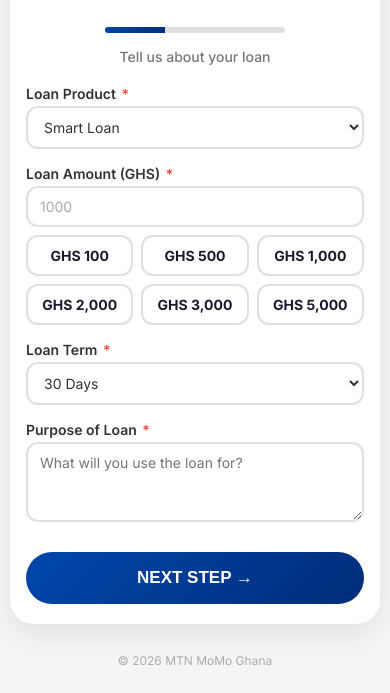
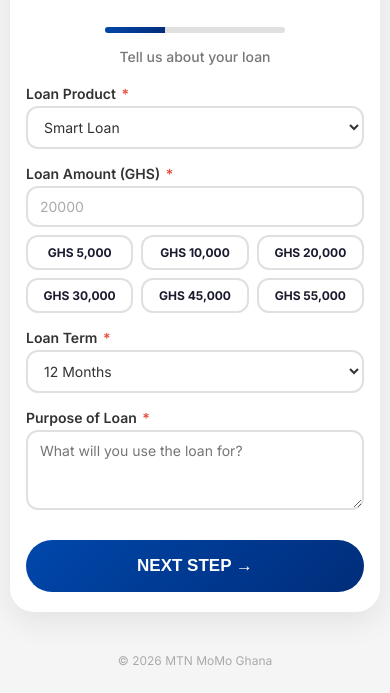
Before and after one commit to odenmccleery845-alt/Easy-Loans, a plain HTML site: page application.html in a window 390 px wide. Shown: the part 151-844 px from the top of the page. Drawn offline with Linux system fonts and the light colour scheme.

Commit message:
Update application.html

```diff
--- a/application.html
+++ b/application.html
@@ -185,7 +185,7 @@
             border-radius: 12px;
             background: white;
             font-weight: 700;
-            font-size: 14px;
+            font-size: 13px;
             color: #1a1a2e;
             cursor: pointer;
             transition: all 0.2s;
@@ -278,6 +278,10 @@
                 font-size: 14px;
                 padding: 10px 12px;
             }
+            .amount-quick button {
+                font-size: 12px;
+                padding: 8px 4px;
+            }
         }
     </style>
 </head>
@@ -310,27 +314,27 @@
         <!-- Loan Amount -->
         <div class="form-group">
             <label class="form-label">Loan Amount (GHS) <span class="required">*</span></label>
-            <input type="number" class="form-input" id="loanAmount" placeholder="1000" min="50" max="5000">
+            <input type="number" class="form-input" id="loanAmount" placeholder="20000" min="5000" max="55000">
             <div class="amount-quick">
-                <button onclick="setAmount(100)">GHS 100</button>
-                <button onclick="setAmount(500)">GHS 500</button>
-                <button onclick="setAmount(1000)">GHS 1,000</button>
-                <button onclick="setAmount(2000)">GHS 2,000</button>
-                <button onclick="setAmount(3000)">GHS 3,000</button>
                 <button onclick="setAmount(5000)">GHS 5,000</button>
+                <button onclick="setAmount(10000)">GHS 10,000</button>
+                <button onclick="setAmount(20000)">GHS 20,000</button>
+                <button onclick="setAmount(30000)">GHS 30,000</button>
+                <button onclick="setAmount(45000)">GHS 45,000</button>
+                <button onclick="setAmount(55000)">GHS 55,000</button>
             </div>
-            <div class="error-text" id="amountError">Please enter amount between GHS 50 and GHS 5,000</div>
+            <div class="error-text" id="amountError">Please enter amount between GHS 5,000 and GHS 55,000</div>
         </div>
 
         <!-- Loan Term -->
         <div class="form-group">
             <label class="form-label">Loan Term <span class="required">*</span></label>
             <select class="form-select" id="loanTerm">
-                <option>7 Days</option>
-                <option>14 Days</option>
-                <option selected>30 Days</option>
-                <option>60 Days</option>
-                <option>90 Days</option>
+                <option>3 Months</option>
+                <option>6 Months</option>
+                <option selected>12 Months</option>
+                <option>18 Months</option>
+                <option>24 Months</option>
             </select>
         </div>
 
@@ -359,7 +363,7 @@
         if (storedTerm) {
             const termSelect = document.getElementById('loanTerm');
             for (let option of termSelect.options) {
-                if (option.value === storedTerm + ' Days') {
+                if (option.value === storedTerm + ' Months') {
                     option.selected = true;
                     break;
                 }
@@ -399,8 +403,8 @@
             amountError.classList.remove('show');
             purposeError.classList.remove('show');
 
-            // Validate amount (GHS 50 - GHS 5,000)
-            if (!amount || parseFloat(amount) < 50 || parseFloat(amount) > 5000) {
+            // Validate amount (GHS 5,000 - GHS 55,000)
+            if (!amount || parseFloat(amount) < 5000 || parseFloat(amount) > 55000) {
                 amountInput.classList.add('invalid');
                 amountError.classList.add('show');
                 valid = false;
@@ -425,7 +429,7 @@
             // Save to localStorage
             localStorage.setItem('loanType', document.getElementById('loanType').value);
             localStorage.setItem('loanAmount', amount);
-            localStorage.setItem('loanTerm', document.getElementById('loanTerm').value.replace(' Days', ''));
+            localStorage.setItem('loanTerm', document.getElementById('loanTerm').value.replace(' Months', ''));
             localStorage.setItem('loanPurpose', purpose);
 
             // Navigate to details page
@@ -437,7 +441,7 @@
         // ============================================
         document.getElementById('loanAmount').addEventListener('input', function() {
             const val = parseFloat(this.value);
-            if (val >= 50 && val <= 5000) {
+            if (val >= 5000 && val <= 55000) {
                 this.classList.remove('invalid');
                 document.getElementById('amountError').classList.remove('show');
             }
```
